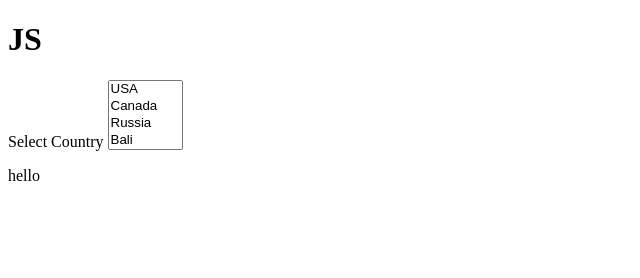
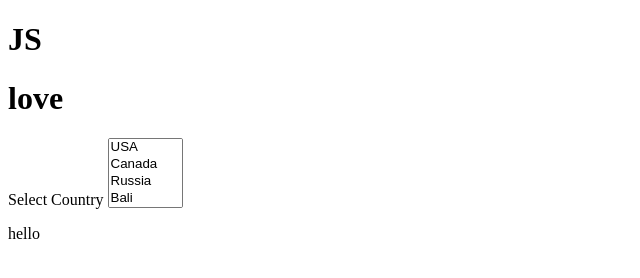
Before and after one commit to lasandria/js-project, a plain HTML site: page index.html in a window 1280 px wide. Shown: the whole page, without its empty margins (0-640 px from the left). Drawn offline with Linux system fonts and the light colour scheme.

Commit message:
123456789

```diff
--- a/index.html
+++ b/index.html
@@ -9,6 +9,7 @@
 <body>
     <h1>JS</h1>
     <div class="form-group">
+        <h1>love</h1>
         <label for="country">Select Country</label>
         <select name="country" id="country" multiple>
 
```
